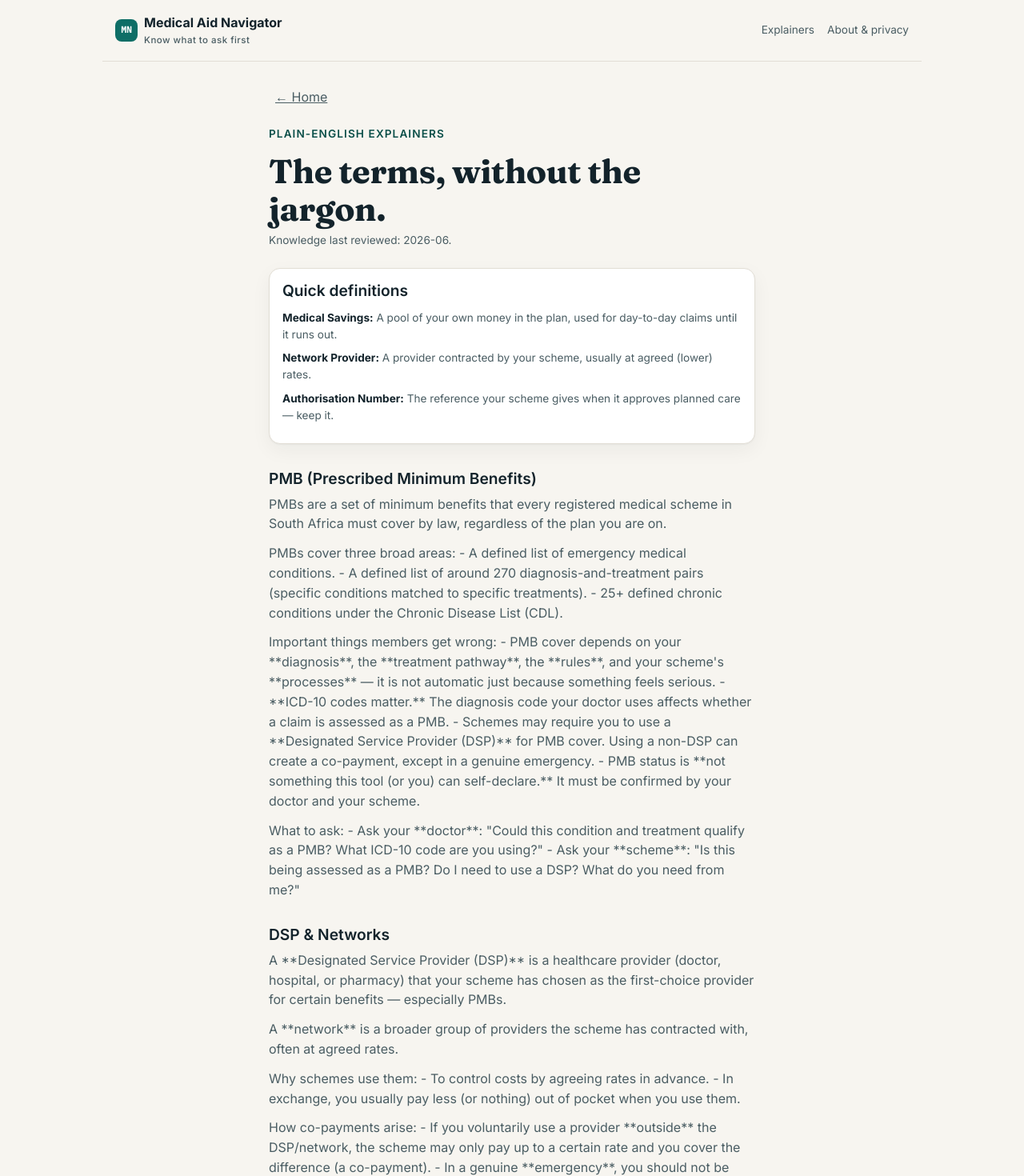
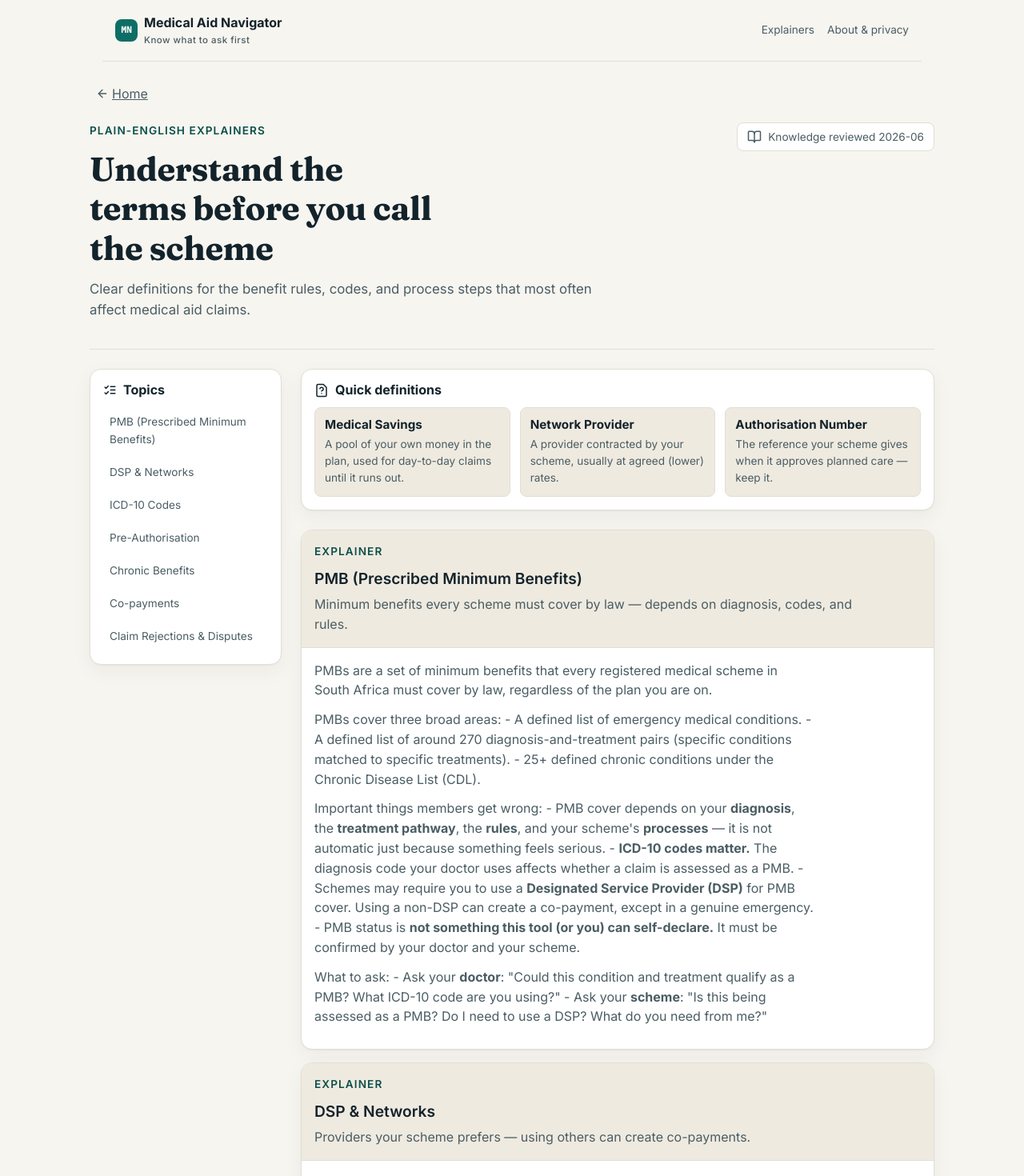
Before and after one commit to justinunderhill/medical_aid_navigator, a Next.js app: page /explainers in a window 1280 px wide. Shown: the top 1470 px of the page at 80% size. Built offline with nearby package versions, Linux system fonts and the light colour scheme.

Commit message:
Improve explainers page layout

```diff
--- a/src/app/explainers/page.tsx
+++ b/src/app/explainers/page.tsx
@@ -1,81 +1,167 @@
 import Link from 'next/link';
+import { ArrowLeft, BookOpen, FileQuestion, ListChecks } from 'lucide-react';
 import { CONCEPTS, QUICK_DEFINITIONS } from '@/data/concepts';
 import { getConcept } from '@/lib/knowledge/loader';
 import { Disclaimer } from '@/components/Disclaimer';
 
-/** Minimal, safe markdown-ish renderer for our own trusted content. */
-function renderContent(md: string) {
+type MarkdownBlock =
+  | { type: 'paragraph'; text: string }
+  | { type: 'sectionLabel'; text: string }
+  | { type: 'ul' | 'ol'; items: string[] };
+
+function inlineText(text: string) {
+  return text.split(/(\*\*[^*]+\*\*)/g).map((part, i) => {
+    if (part.startsWith('**') && part.endsWith('**')) {
+      return <strong key={i}>{part.slice(2, -2)}</strong>;
+    }
+    return part;
+  });
+}
+
+function parseList(block: string, ordered: boolean) {
+  const marker = ordered ? /^\d+\.\s*/ : /^-\s*/;
+  const items: string[] = [];
+
+  block.split('\n').forEach((line) => {
+    const trimmed = line.trim();
+    if (marker.test(trimmed)) {
+      items.push(trimmed.replace(marker, ''));
+    } else if (items.length > 0) {
+      items[items.length - 1] = `${items[items.length - 1]} ${trimmed}`;
+    }
+  });
+
+  return items;
+}
+
+/** Minimal, safe markdown-ish parser for our own trusted content. */
+function parseContent(md: string): MarkdownBlock[] {
   const blocks = md.split('\n\n');
-  return blocks.map((block, i) => {
+  const parsed: MarkdownBlock[] = [];
+
+  blocks.forEach((block) => {
     const trimmed = block.trim();
     if (trimmed.startsWith('# ')) {
-      return null; // title handled separately
+      return; // title handled separately
     }
     if (trimmed.startsWith('_Last reviewed:')) {
-      return null;
+      return;
     }
     if (trimmed.startsWith('- ')) {
-      const items = trimmed.split('\n').map((l) => l.replace(/^- /, ''));
+      parsed.push({ type: 'ul', items: parseList(trimmed, false) });
+      return;
+    }
+    if (/^\d+\./.test(trimmed)) {
+      parsed.push({ type: 'ol', items: parseList(trimmed, true) });
+      return;
+    }
+    if (trimmed.endsWith(':') && trimmed.length < 80) {
+      parsed.push({ type: 'sectionLabel', text: trimmed });
+      return;
+    }
+    parsed.push({ type: 'paragraph', text: trimmed.replace(/\n/g, ' ') });
+  });
+
+  return parsed;
+}
+
+function renderContent(md: string) {
+  return parseContent(md).map((block, i) => {
+    if (block.type === 'paragraph') {
       return (
-        <ul key={i} style={{ paddingLeft: '18px', marginBottom: 'var(--sp-3)' }}>
-          {items.map((it, j) => (
-            <li key={j} style={{ marginBottom: '4px' }}>{it}</li>
-          ))}
-        </ul>
+        <p key={i} className="explainer-copy">
+          {inlineText(block.text)}
+        </p>
       );
     }
-    if (/^\d+\./.test(trimmed)) {
-      const items = trimmed.split('\n').map((l) => l.replace(/^\d+\.\s*/, ''));
+    if (block.type === 'sectionLabel') {
       return (
-        <ol key={i} style={{ paddingLeft: '20px', marginBottom: 'var(--sp-3)' }}>
-          {items.map((it, j) => (
-            <li key={j} style={{ marginBottom: '4px' }}>{it}</li>
-          ))}
-        </ol>
+        <h3 key={i} className="explainer-subhead">
+          {inlineText(block.text.replace(/:$/, ''))}
+        </h3>
       );
     }
+    const ListTag = block.type === 'ol' ? 'ol' : 'ul';
     return (
-      <p key={i} className="muted" style={{ marginBottom: 'var(--sp-3)' }}>
-        {trimmed}
-      </p>
+      <ListTag key={i} className="explainer-list">
+        {block.items.map((item, j) => (
+          <li key={j}>{inlineText(item)}</li>
+        ))}
+      </ListTag>
     );
   });
 }
 
 export default function ExplainersPage() {
   return (
-    <main className="shell">
-      <Link href="/" className="link-quiet" style={{ marginBottom: 'var(--sp-4)', display: 'inline-block' }}>
-        ← Home
+    <main className="desk-shell explainers-page">
+      <Link href="/" className="link-quiet explainers-back">
+        <ArrowLeft size={16} /> Home
       </Link>
+
+      <header className="explainers-hero">
+        <div>
           <p className="eyebrow">Plain-English explainers</p>
-      <h1 className="h-display" style={{ marginTop: 'var(--sp-2)', marginBottom: 'var(--sp-4)' }}>
-        The terms, without the jargon.
-      </h1>
-      <p className="small muted" style={{ marginTop: 'calc(var(--sp-3) * -1)', marginBottom: 'var(--sp-6)' }}>
-        Knowledge last reviewed: 2026-06.
+          <h1>Understand the terms before you call the scheme</h1>
+          <p className="explainers-lead">
+            Clear definitions for the benefit rules, codes, and process steps that
+            most often affect medical aid claims.
           </p>
+        </div>
+        <div className="review-stamp">
+          <BookOpen size={18} />
+          <span>Knowledge reviewed 2026-06</span>
+        </div>
+      </header>
 
-      {/* Quick definitions strip */}
-      <div className="card" style={{ marginBottom: 'var(--sp-8)' }}>
-        <h2 style={{ marginBottom: 'var(--sp-3)' }}>Quick definitions</h2>
-        {[...QUICK_DEFINITIONS].map((c) => (
-          <p key={c.term} className="small" style={{ marginBottom: 'var(--sp-2)' }}>
-            <strong>{c.term}:</strong> <span className="muted">{c.short}</span>
-          </p>
+      <div className="explainers-layout">
+        <aside className="topic-index" aria-label="Explainer topics">
+          <div className="topic-index-head">
+            <ListChecks size={17} />
+            <h2>Topics</h2>
+          </div>
+          <nav>
+            {CONCEPTS.map((concept) => (
+              <a key={concept.slug} href={`#${concept.slug}`}>
+                {concept.term}
+              </a>
+            ))}
+          </nav>
+        </aside>
+
+        <div className="explainers-content">
+          <section className="quick-definitions" aria-labelledby="quick-definitions-title">
+            <div className="section-heading">
+              <FileQuestion size={18} />
+              <h2 id="quick-definitions-title">Quick definitions</h2>
+            </div>
+            <div className="definition-grid">
+              {QUICK_DEFINITIONS.map((concept) => (
+                <article key={concept.term} className="definition-card">
+                  <h3>{concept.term}</h3>
+                  <p>{concept.short}</p>
+                </article>
               ))}
             </div>
+          </section>
 
-      {/* Full concept explainers */}
-      {CONCEPTS.map((c) => {
-        const content = getConcept(c.slug);
+          <section className="concept-stack" aria-label="Full concept explainers">
+            {CONCEPTS.map((concept) => {
+              const content = getConcept(concept.slug);
               return (
-          <article key={c.slug} id={c.slug} style={{ marginBottom: 'var(--sp-8)' }}>
-            <h2 style={{ marginBottom: 'var(--sp-2)' }}>{c.term}</h2>
-            {renderContent(content)}
+                <article key={concept.slug} id={concept.slug} className="explainer-article">
+                  <header className="explainer-article-head">
+                    <p className="eyebrow">Explainer</p>
+                    <h2>{concept.term}</h2>
+                    <p>{concept.short}</p>
+                  </header>
+                  <div className="explainer-body">{renderContent(content)}</div>
                 </article>
               );
             })}
+          </section>
+        </div>
+      </div>
 
       <Disclaimer />
     </main>
--- a/src/styles/globals.css
+++ b/src/styles/globals.css
@@ -173,6 +173,268 @@ a { color: var(--teal-deep); }
 }
 
 .home-note { margin-top: var(--sp-8); }
+
+/* ---- Explainers ---- */
+.explainers-page {
+  max-width: 68rem;
+}
+
+.explainers-back {
+  display: inline-flex;
+  align-items: center;
+  gap: var(--sp-1);
+  margin-bottom: var(--sp-4);
+}
+
+.explainers-hero {
+  display: grid;
+  gap: var(--sp-4);
+  padding-bottom: var(--sp-6);
+  margin-bottom: var(--sp-6);
+  border-bottom: 1px solid var(--line);
+}
+
+.explainers-hero h1 {
+  max-width: 15ch;
+  margin: var(--sp-2) 0 var(--sp-3);
+  font-family: var(--font-display);
+  font-size: var(--fs-display);
+  letter-spacing: -0.01em;
+}
+
+.explainers-lead {
+  max-width: 42rem;
+  color: var(--ink-soft);
+  font-size: 1.05rem;
+}
+
+.review-stamp {
+  display: inline-flex;
+  align-items: center;
+  justify-self: start;
+  gap: var(--sp-2);
+  min-height: 36px;
+  padding: 0 var(--sp-3);
+  border: 1px solid var(--line);
+  border-radius: var(--radius-sm);
+  background: var(--surface);
+  color: var(--ink-soft);
+  font-size: var(--fs-small);
+}
+
+.explainers-layout {
+  display: grid;
+  gap: var(--sp-6);
+}
+
+.topic-index {
+  border: 1px solid var(--line);
+  border-radius: var(--radius);
+  background: var(--surface);
+  box-shadow: var(--shadow-card);
+  padding: var(--sp-4);
+}
+
+.topic-index-head,
+.section-heading {
+  display: flex;
+  align-items: center;
+  gap: var(--sp-2);
+  margin-bottom: var(--sp-3);
+}
+
+.topic-index-head h2,
+.section-heading h2 {
+  font-size: 1rem;
+  font-weight: 700;
+}
+
+.topic-index nav {
+  display: grid;
+  gap: var(--sp-1);
+}
+
+.topic-index a {
+  display: block;
+  padding: var(--sp-2);
+  border-radius: var(--radius-sm);
+  color: var(--ink-soft);
+  text-decoration: none;
+  font-size: var(--fs-small);
+}
+
+.topic-index a:hover,
+.topic-index a:focus-visible {
+  color: var(--teal-deep);
+  background: var(--teal-wash);
+  outline: none;
+}
+
+.explainers-content {
+  display: grid;
+  gap: var(--sp-6);
+  min-width: 0;
+}
+
+.quick-definitions {
+  padding: var(--sp-4);
+  border: 1px solid var(--line);
+  border-radius: var(--radius);
+  background: var(--surface);
+  box-shadow: var(--shadow-card);
+}
+
+.definition-grid {
+  display: grid;
+  gap: var(--sp-3);
+}
+
+.definition-card {
+  padding: var(--sp-3);
+  border: 1px solid var(--line);
+  border-radius: var(--radius-sm);
+  background: var(--surface-2);
+}
+
+.definition-card h3 {
+  margin-bottom: var(--sp-1);
+  font-family: var(--font-body);
+  font-size: 0.95rem;
+}
+
+.definition-card p {
+  margin: 0;
+  color: var(--ink-soft);
+  font-size: var(--fs-small);
+}
+
+.concept-stack {
+  display: grid;
+  gap: var(--sp-4);
+}
+
+.explainer-article {
+  scroll-margin-top: var(--sp-6);
+  overflow: hidden;
+  border: 1px solid var(--line);
+  border-radius: var(--radius);
+  background: var(--surface);
+  box-shadow: var(--shadow-card);
+}
+
+.explainer-article-head {
+  padding: var(--sp-4);
+  background: var(--surface-2);
+  border-bottom: 1px solid var(--line);
+}
+
+.explainer-article-head h2 {
+  margin: var(--sp-1) 0 var(--sp-2);
+}
+
+.explainer-article-head p:last-child {
+  max-width: 44rem;
+  margin: 0;
+  color: var(--ink-soft);
+}
+
+.explainer-body {
+  padding: var(--sp-4);
+}
+
+.explainer-copy {
+  max-width: 62ch;
+  color: var(--ink-soft);
+}
+
+.explainer-subhead {
+  margin: var(--sp-5, 20px) 0 var(--sp-2);
+  font-family: var(--font-body);
+  font-size: 1rem;
+  font-weight: 700;
+}
+
+.explainer-body > .explainer-subhead:first-child {
+  margin-top: 0;
+}
+
+.explainer-list {
+  display: grid;
+  gap: var(--sp-2);
+  margin: 0 0 var(--sp-4);
+  padding: 0;
+  list-style: none;
+}
+
+.explainer-list li {
+  position: relative;
+  max-width: 64ch;
+  padding-left: var(--sp-5, 20px);
+  color: var(--ink-soft);
+}
+
+.explainer-list li::before {
+  content: "";
+  position: absolute;
+  left: 2px;
+  top: 0.68em;
+  width: 7px;
+  height: 7px;
+  border-radius: 50%;
+  background: var(--teal);
+}
+
+ol.explainer-list {
+  counter-reset: explainer-step;
+}
+
+ol.explainer-list li {
+  counter-increment: explainer-step;
+  padding-left: var(--sp-8);
+}
+
+ol.explainer-list li::before {
+  content: counter(explainer-step);
+  top: 0.1em;
+  left: 0;
+  width: 22px;
+  height: 22px;
+  display: grid;
+  place-items: center;
+  border-radius: 50%;
+  background: var(--teal-wash);
+  color: var(--teal-deep);
+  font-size: 0.75rem;
+  font-weight: 700;
+}
+
+@media (min-width: 720px) {
+  .review-stamp {
+    justify-self: end;
+    align-self: start;
+  }
+
+  .explainers-hero {
+    grid-template-columns: minmax(0, 1fr) auto;
+    align-items: start;
+  }
+
+  .definition-grid {
+    grid-template-columns: repeat(3, minmax(0, 1fr));
+  }
+}
+
+@media (min-width: 900px) {
+  .explainers-layout {
+    grid-template-columns: 15rem minmax(0, 1fr);
+    align-items: start;
+  }
+
+  .topic-index {
+    position: sticky;
+    top: var(--sp-4);
+  }
+}
 
 /* ---- Scenario cards ---- */
 .scenario-grid {
```
Lines whose indentation alone changed are shown as unchanged.
